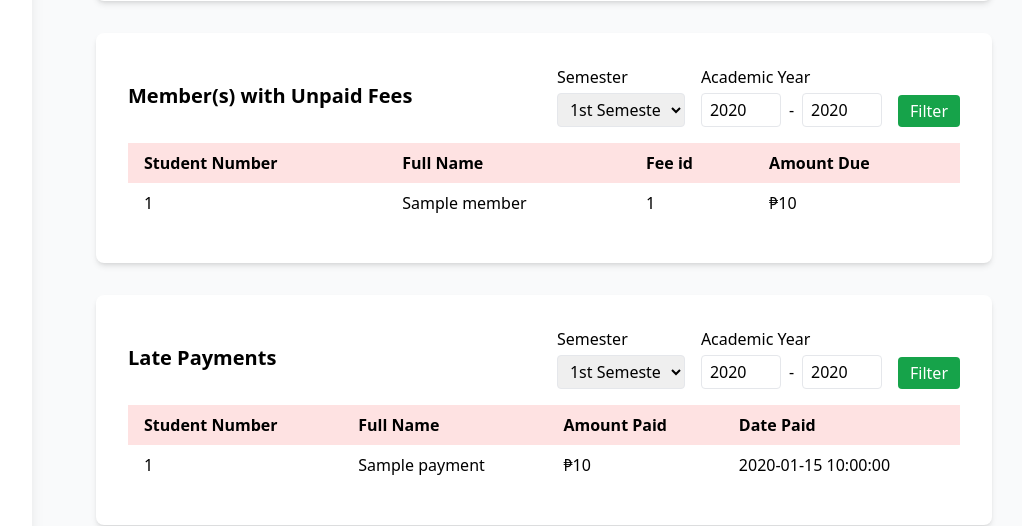
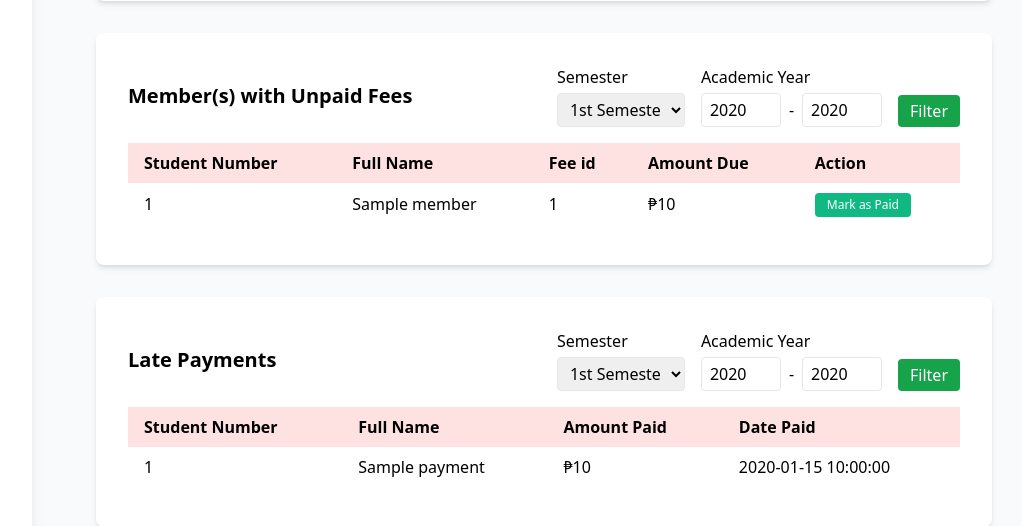
Before and after one commit to alexgaaranes/Final-Project-CMSC127, a Flask app: template app/templates/org/org_funds.html in a window 1280 px wide. Shown: the part 543-1069 px from the top of the page, without its empty margins (224-1246 px from the left). Run offline with Flask 3, Linux system fonts and the light colour scheme; the template is opened without the code that fills it: most values are stand-ins (such as "Sample title", 1, 10 or a date in 2020); some libraries are stand-ins or nearby versions.

Commit message:
feat: mark unpaid fee as paid

```diff
--- a/app/templates/org/org_funds.html
+++ b/app/templates/org/org_funds.html
@@ -113,6 +113,7 @@
                             <th class="py-2 px-4 text-left">Full Name</th>
                             <th class="py-2 px-4 text-left">Fee id</th>
                             <th class="py-2 px-4 text-left">Amount Due</th>
+                            <th class="py-2 px-4 text-left">Action</th> <!-- New column -->
                         </tr>
                     </thead>
                     <tbody>
@@ -122,10 +123,17 @@
                             <td class="py-2 px-4">{{ member.name }}</td>
                             <td class="py-2 px-4">{{ member.fee_id }}</td>
                             <td class="py-2 px-4">₱{{ member.amount }}</td>
+                            <td class="py-2 px-4">
+                                <form method="post" action="/org/mark_fee_paid" style="display:inline;">
+                                    <input type="hidden" name="std_num" value="{{ member.std_num }}">
+                                    <input type="hidden" name="fee_id" value="{{ member.fee_id }}">
+                                    <button type="submit" class="bg-emerald-500 text-white px-3 py-1 rounded hover:bg-emerald-700 text-xs">Mark as Paid</button>
+                                </form>
+                            </td>
                         </tr>
                         {% else %}
                         <tr>
-                            <td colspan="4" class="py-2 px-4 text-gray-500">No members to display.</td>
+                            <td colspan="5" class="py-2 px-4 text-gray-500">No members to display.</td>
                         </tr>
                         {% endfor %}
                     </tbody>
```
Also changed, not shown: app/models/fees.py (+22 -0 lines), app/routes/main.py (+12 -0 lines).
